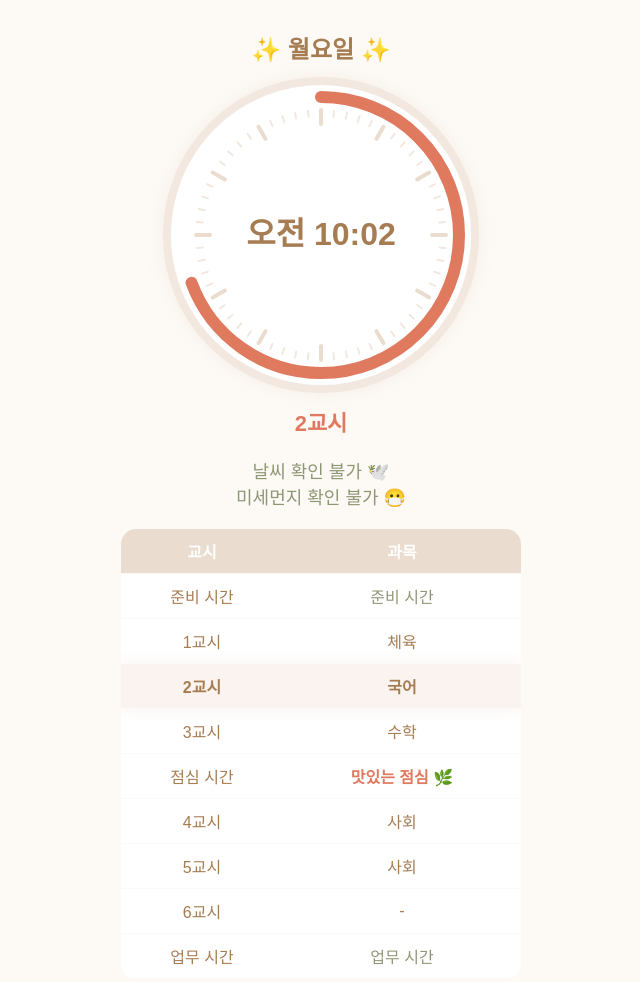
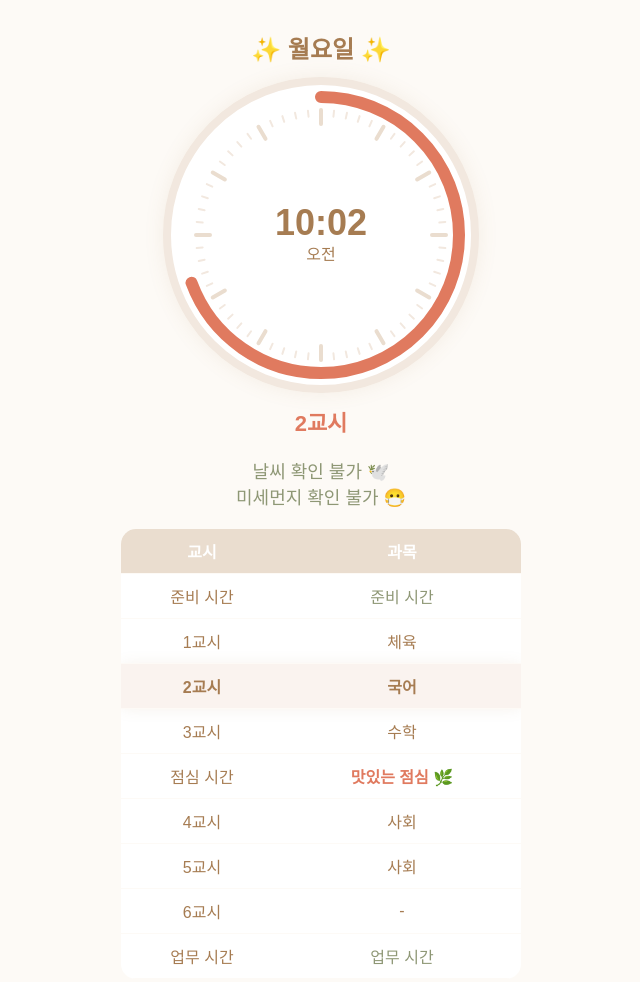
Before and after one commit to Goodieno/AraSchedule, a plain HTML site: page index.html in a window 1280 px wide. Shown: the whole page, without its empty margins (319-959 px from the left). Drawn offline with Linux system fonts and the light colour scheme; no server answers.

Commit message:
Update index.html change the a m p m function to the top of the time

```diff
--- a/index.html
+++ b/index.html
@@ -206,8 +206,14 @@ function drawClock() {
 
     let h = now.getHours(); let m = now.getMinutes().toString().padStart(2, "0");
     let ampm = h >= 12 ? "오후" : "오전"; h = h % 12 || 12;
-    ctx.fillStyle = "#a67c52"; ctx.font = "bold 32px Arial"; ctx.textAlign = "center";
-    ctx.fillText(`${ampm} ${h}:${m}`, 150, 160);
+
+    // Main Time
+    ctx.fillStyle = "#a67c52"; ctx.font = "bold 36px Arial"; ctx.textAlign = "center";
+    ctx.fillText(`${h}:${m}`, 150, 150);
+
+    // AM/PM Below and Smaller
+    ctx.font = "16px Arial";
+    ctx.fillText(ampm, 150, 175);
 
     document.getElementById("periodLabel").textContent = label;
     document.getElementById("periodLabel").style.color = color;
```
